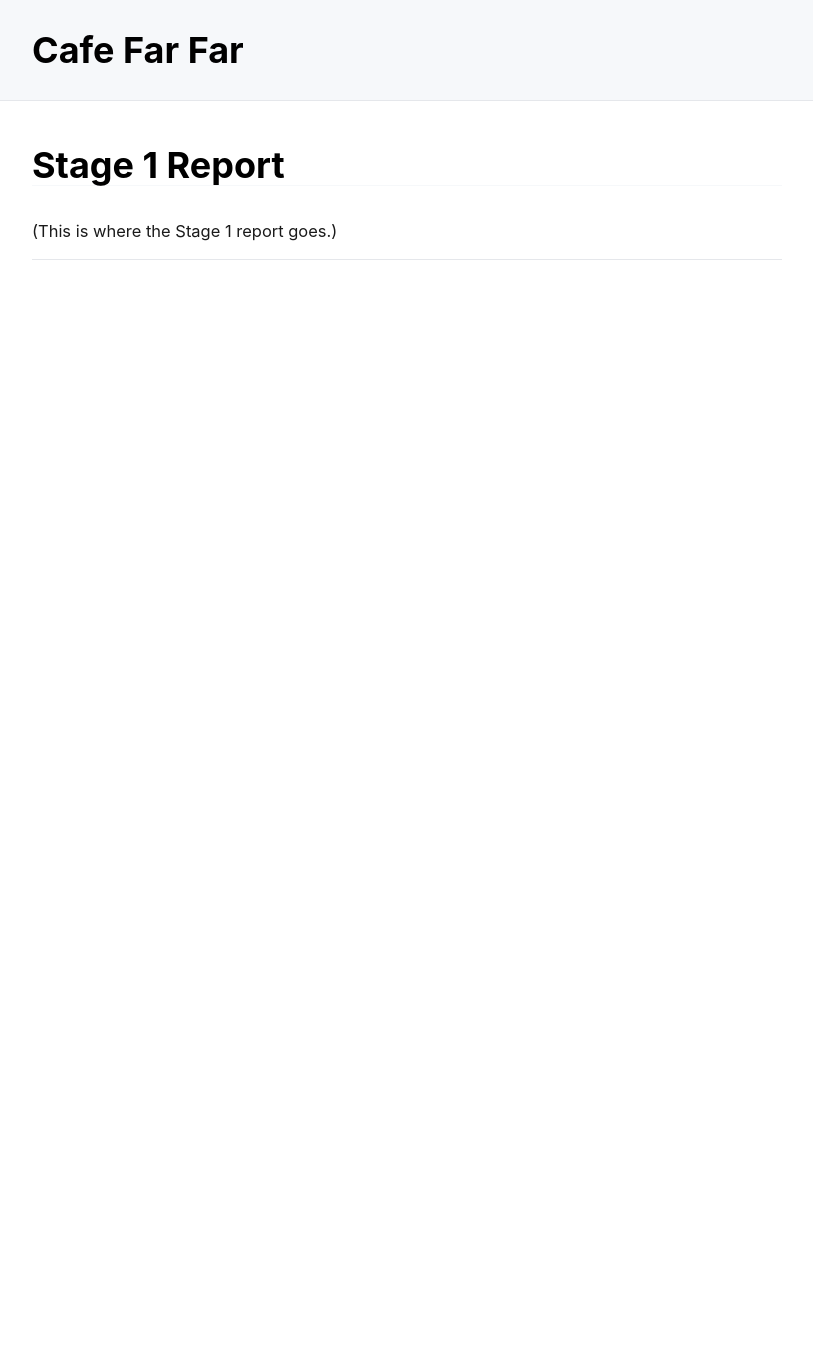
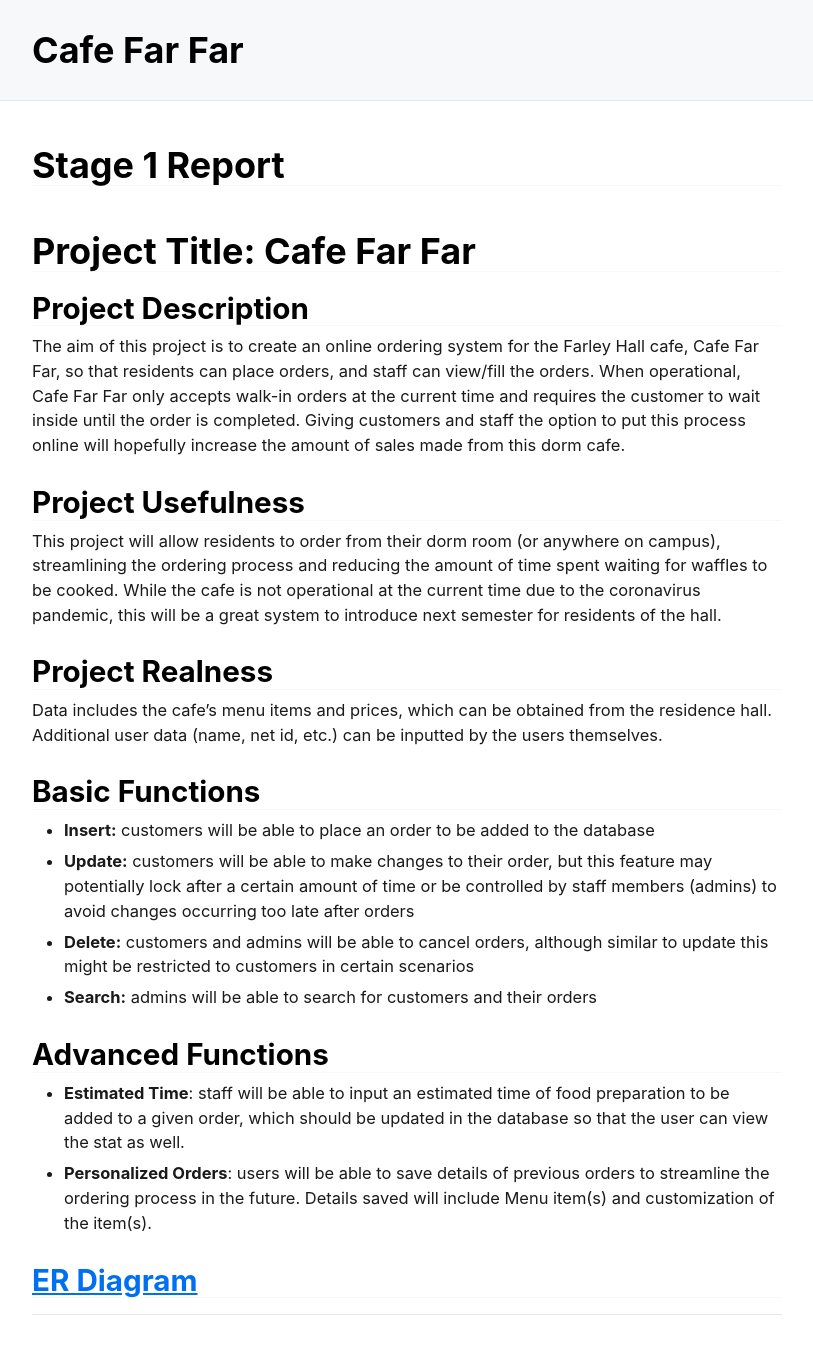
Before and after one commit to cafe-far-far/cafe-far-far.github.io, a Jekyll site: the page built from project.markdown, in a window 1280 px wide. Shown: the whole page, without its empty margins (233-1046 px from the left). Built offline with Jekyll 4.4.1, drawn with Linux system fonts in a browser that asks for light colours; before the commit the page ends 900 px from its top, so only the background shows below that.

Commit message:
Stage 1 writeup

```diff
--- a/project.markdown
+++ b/project.markdown
@@ -3,4 +3,33 @@ layout: default
 title: Stage 1 Report
 ---
 
-(This is where the Stage 1 report goes.)
+# Project Title: Cafe Far Far
+
+## Project Description
+
+The aim of this project is to create an online ordering system for the Farley Hall cafe, Cafe Far Far, so that residents can place orders, and staff can view/fill the orders. When operational, Cafe Far Far only accepts walk-in orders at the current time and requires the customer to wait inside until the order is completed. Giving customers and staff the option to put this process online will hopefully increase the amount of sales made from this dorm cafe.
+
+
+## Project Usefulness
+
+This project will allow residents to order from their dorm room (or anywhere on campus), streamlining the ordering process and reducing the amount of time spent waiting for waffles to be cooked. While the cafe is not operational at the current time due to the coronavirus pandemic, this will be a great system to introduce next semester for residents of the hall.
+
+## Project Realness
+
+ Data includes the cafe’s menu items and prices, which can be obtained from the residence hall. Additional user data (name, net id, etc.) can be inputted by the users themselves.
+
+
+## Basic Functions
+
+- **Insert:** customers will be able to place an order to be added to the database
+- **Update:** customers will be able to make changes to their order, but this feature may potentially lock after a certain amount of time or be controlled by staff members (admins) to avoid changes occurring too late after orders
+- **Delete:** customers and admins will be able to cancel orders, although similar to update this might be restricted to customers in certain scenarios
+- **Search:** admins will be able to search for customers and their orders
+
+## Advanced Functions
+
+- **Estimated Time**: staff will be able to input an estimated time of food preparation to be added to a given order, which should be updated in the database so that the user can view the stat as well.
+- **Personalized Orders**: users will be able to save details of previous orders to streamline the ordering process in the future. Details saved will include Menu item(s) and customization of the item(s).
+
+
+## [ER Diagram](https://docs.google.com/drawings/d/1GpDAbZBeHeX5CLBtqupziPc8hwwhe5xmMN3qcwk4vFg/edit)
```
